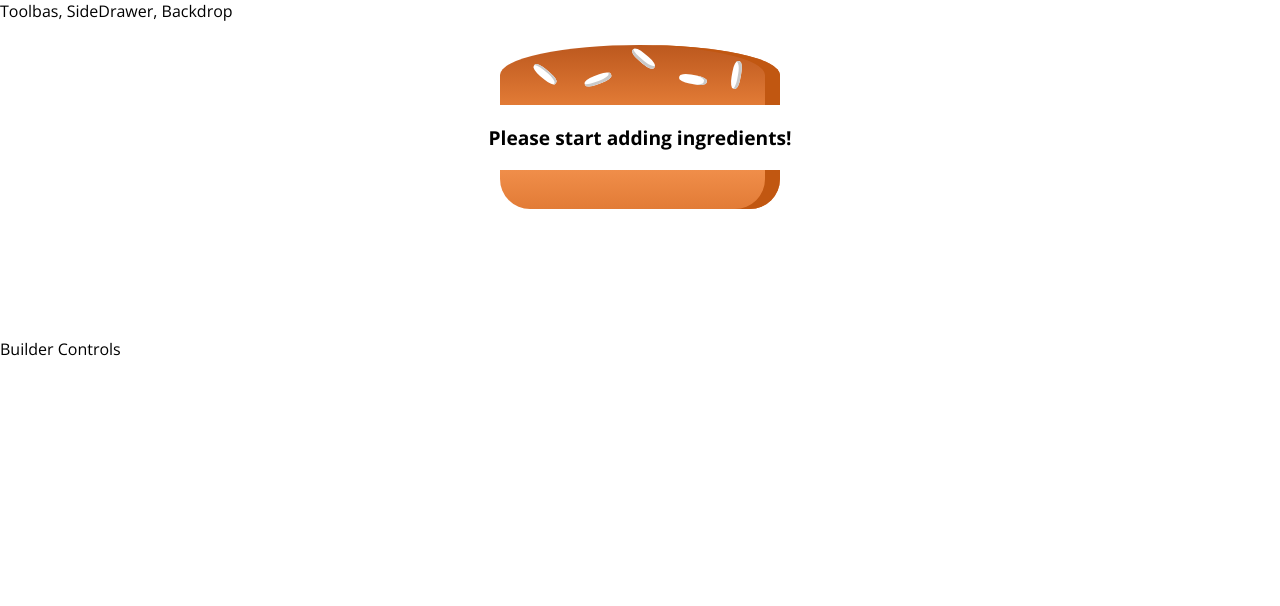
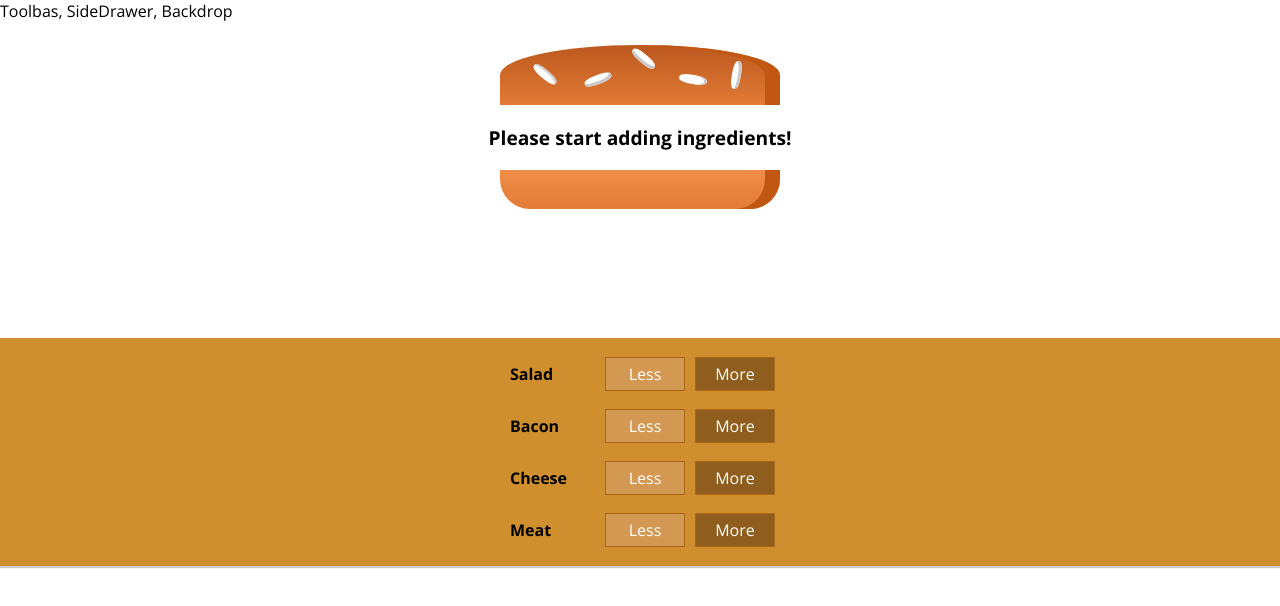
Before and after one commit to harysz/burgerbuilder, a React app: page / in a window 1280 px wide. Shown: the top 606 px of the page. Built offline with nearby package versions, Linux system fonts and the light colour scheme.

Commit message:
added burger builder controls.

```diff
--- a/src/components/Burger/BuildControls/BuildControls.js
+++ b/src/components/Burger/BuildControls/BuildControls.js
@@ -1,8 +1,22 @@
 import React from 'react';
 
-const buildControls = (props)=>{
-    <div>
+import classes from './BuildControls.css';
+import BuildControl from  './BuildControl/BuildControl';
 
+const controls =[
+    { label:'Salad', type :'salad'},
+    { label:'Bacon', type :'bacon'},
+    { label:'Cheese', type :'cheese'},
+    { label:'Meat', type :'meat'},
+
+];
+
+
+const buildControls = (props)=>(
+    <div className={classes.BuildControls}>
+     {controls.map(ctrl =>(
+         <BuildControl key={ctrl.label} label= {ctrl.label}/>
+     ))}
     </div>
-}
+)
 export default buildControls;
--- a/src/containers/BurgerBuilder/BurgerBuilder.js
+++ b/src/containers/BurgerBuilder/BurgerBuilder.js
@@ -1,7 +1,7 @@
 import React, { Component } from 'react';
 import Aux from '../../hoc/Auxilary';
 import Burger from '../../components/Burger/Buger';
-
+import BuildControls from '../../components/Burger/BuildControls/BuildControls'
 
 class BurgerBuilder extends Component {
 //  constructor(props){
@@ -21,7 +21,7 @@ class BurgerBuilder extends Component {
      return (
        <Aux>
             <Burger ingredients={this.state.ingredients}/>
-            <div>Builder Controls</div>
+            <BuildControls/>
        </Aux>
      );
  }
```
